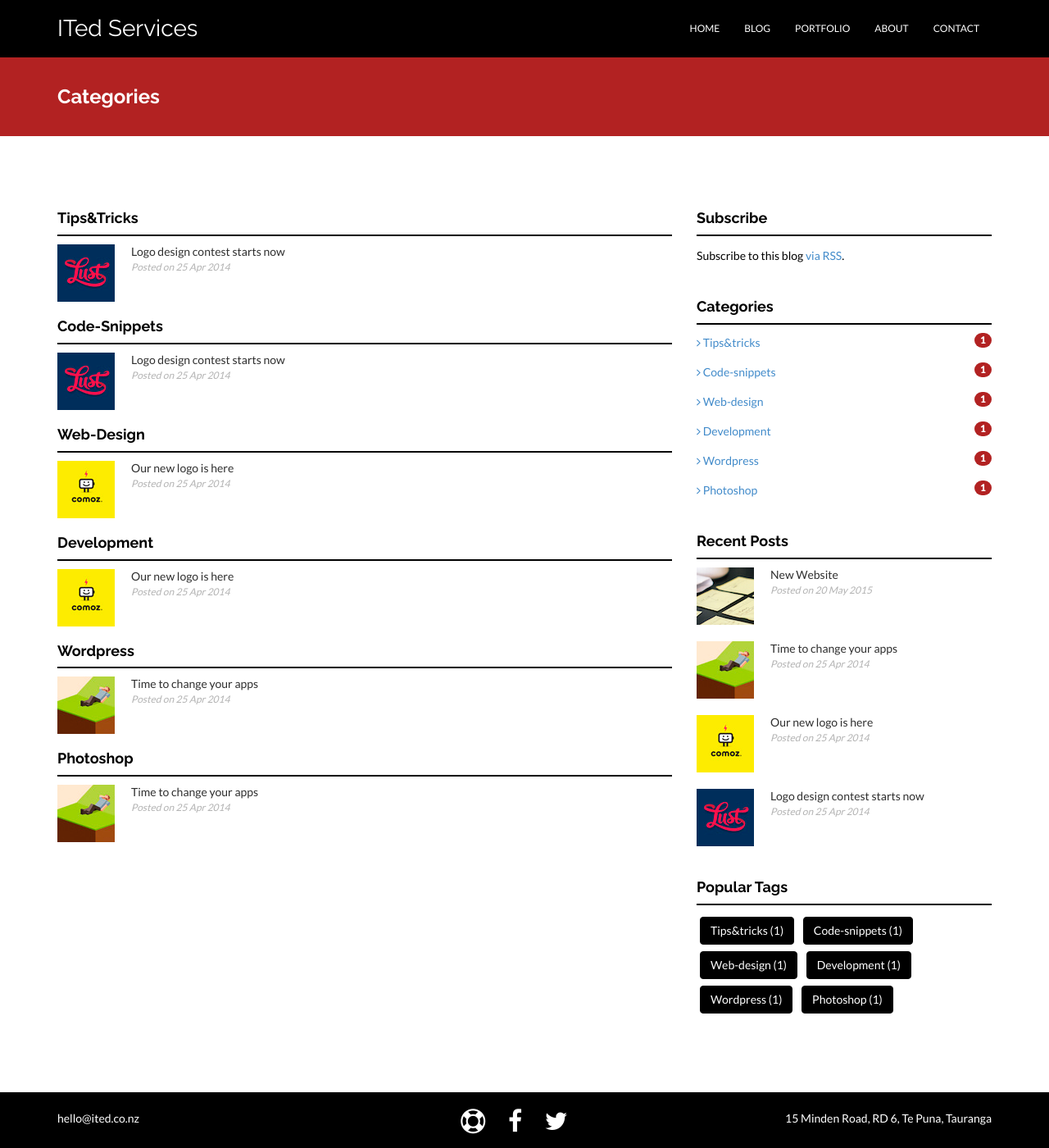
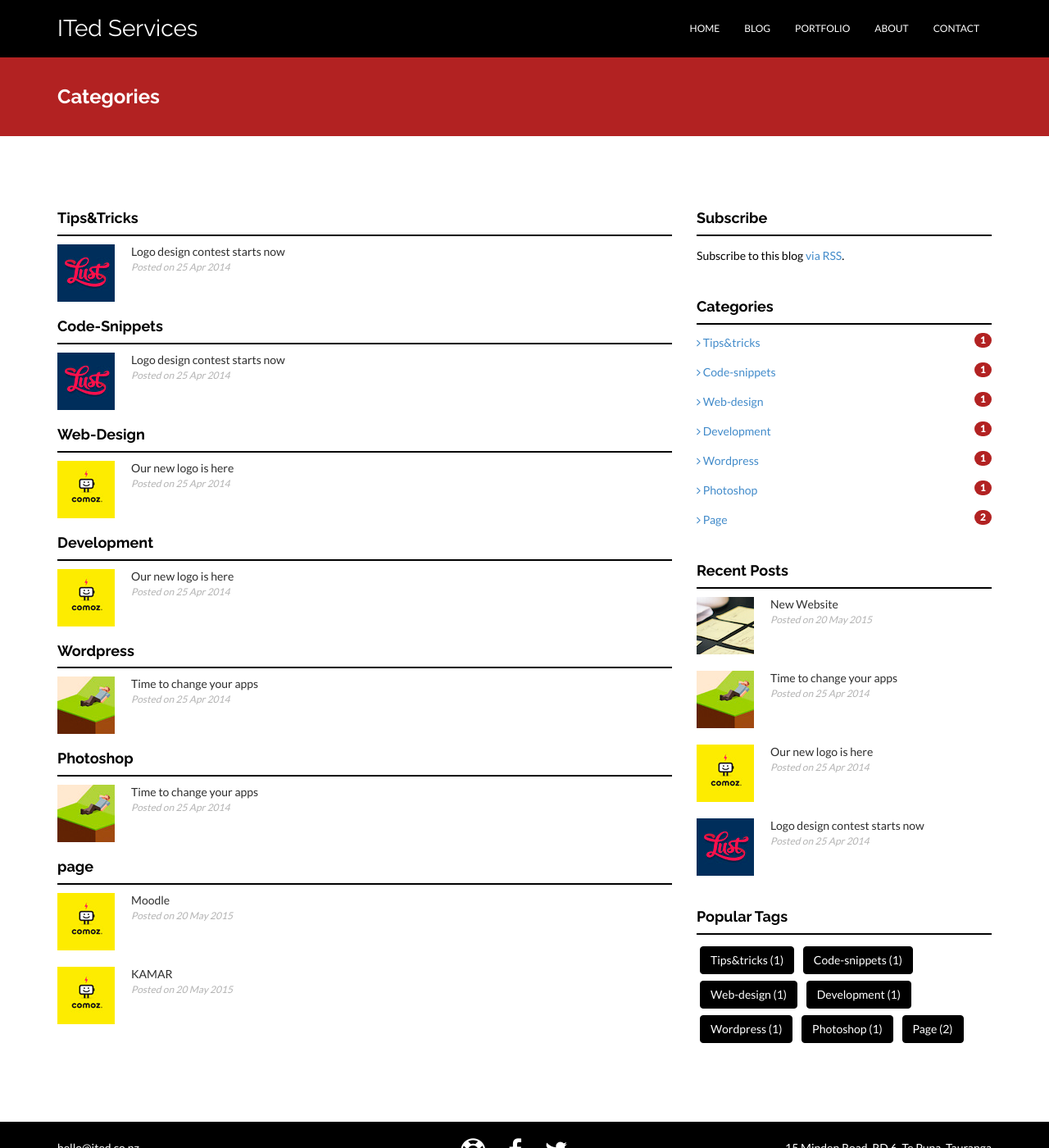
Before and after one commit to itedservices/itedservices.github.io, a Jekyll site: the page built from category.html, in a window 1280 px wide and 1400 px high. Shown: the whole window at 82% size. Built offline with Jekyll 4.4.1, drawn with Linux system fonts in a browser that asks for light colours; nearby versions of some CDN libraries.

Commit message:
move services into pages

```diff
--- a/_posts/pages/2015-05-20-kamar.markdown
+++ b/_posts/page/2015-05-20-kamar.markdown
@@ -11,7 +11,8 @@ carousel:
 - single03.jpg
 client: Wonder Corp.
 website: http://blacktie.co
-permalink: /pages/kamar
+categories:
+- page
 ---
 Let us take the hassle of installing, upgrading and maintenance of your school's portal away so that you can focus on more important things
 
--- a/_posts/pages/2015-05-20-moodle.markdown
+++ b/_posts/page/2015-05-20-moodle.markdown
@@ -11,7 +11,8 @@ carousel:
 - single03.jpg
 client: Wonder Corp.
 website: http://blacktie.co
-permalink: /pages/moodle
+categories:
+- page
 ---
 ####MOODLE HOSTING
 If its to do with Moodle we are involved, We have been using Moodle for over 15 years personally and know it well
```
